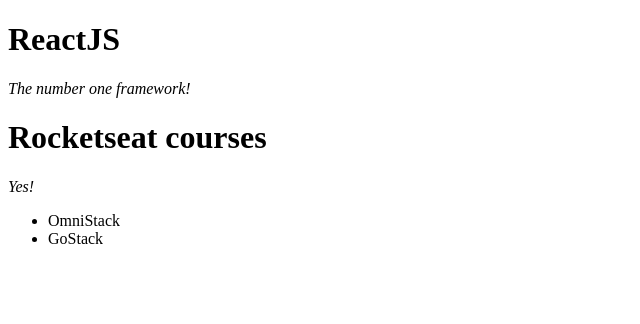
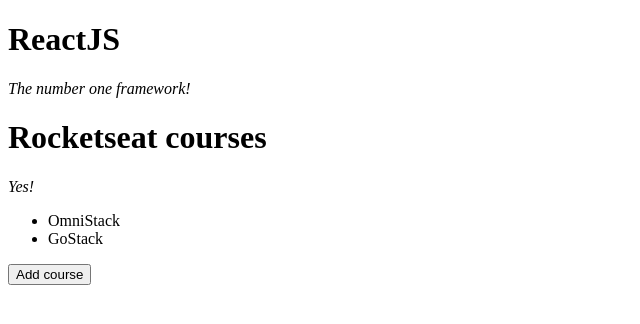
Before and after one commit to ermogenes/gostack-s01, a React app in the folder frontend/: page / in a window 1280 px wide. Shown: the top 324 px of the page, without its empty margins (0-640 px from the left). Built offline with nearby package versions, Linux system fonts and the light colour scheme.

Commit message:
Use states

```diff
--- a/frontend/src/App.js
+++ b/frontend/src/App.js
@@ -1,16 +1,26 @@
-import React from 'react';
+import React, { useState } from 'react';
 import Header from './components/Header';
 
 function App() {
+    const [ courses, setCourses ] = useState(['OmniStack', 'GoStack']);
+
+    function handleAddCourse() {
+        setCourses([
+            ...courses,
+            `Course in ${Date.now()}`,
+        ]);
+    }
+
     return (
         <>
         <Header title="ReactJS" lead="The number one framework!" />
         <Header title="Rocketseat courses" lead="Yes!">
             <ul>
-                <li>OmniStack</li>
-                <li>GoStack</li>
+                {courses.map(course => <li key={course}>{course}</li>)}
             </ul>
         </Header>
+
+        <button type="button" onClick={handleAddCourse}>Add course</button>
         </>
     );
 }
```
